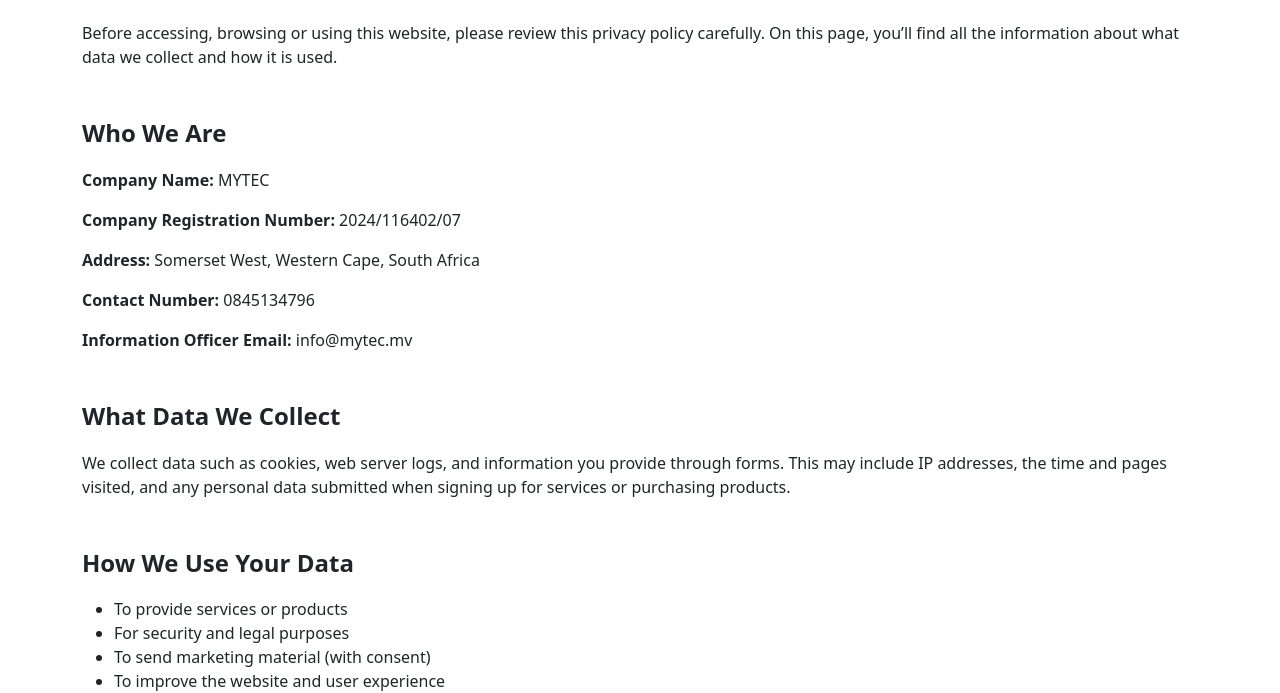
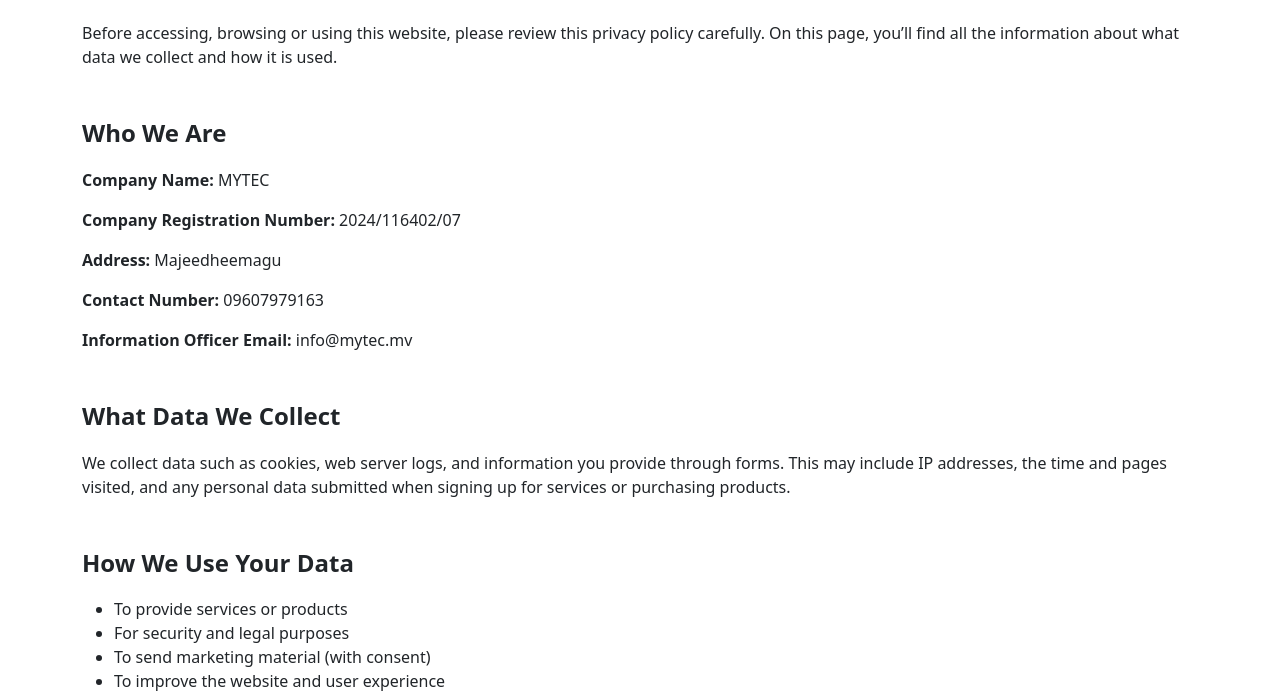
Before and after one commit to git2828/MTSITE, a plain HTML site: page privacy-policy.html in a window 1280 px wide. Shown: the part 107-800 px from the top of the page. Drawn offline with nearby package versions, Linux system fonts and the light colour scheme.

Commit message:
Update privacy-policy.html

```diff
--- a/privacy-policy.html
+++ b/privacy-policy.html
@@ -41,8 +41,8 @@
       <div class="section-content">
         <p><strong>Company Name:</strong> MYTEC</p>
         <p><strong>Company Registration Number:</strong> 2024/116402/07</p>
-        <p><strong>Address:</strong> Somerset West, Western Cape, South Africa</p>
-        <p><strong>Contact Number:</strong> 0845134796</p>
+        <p><strong>Address:</strong> Majeedheemagu</p>
+        <p><strong>Contact Number:</strong> 09607979163</p>
         <p><strong>Information Officer Email:</strong> info@mytec.mv</p>
       </div>
     </div>
```
